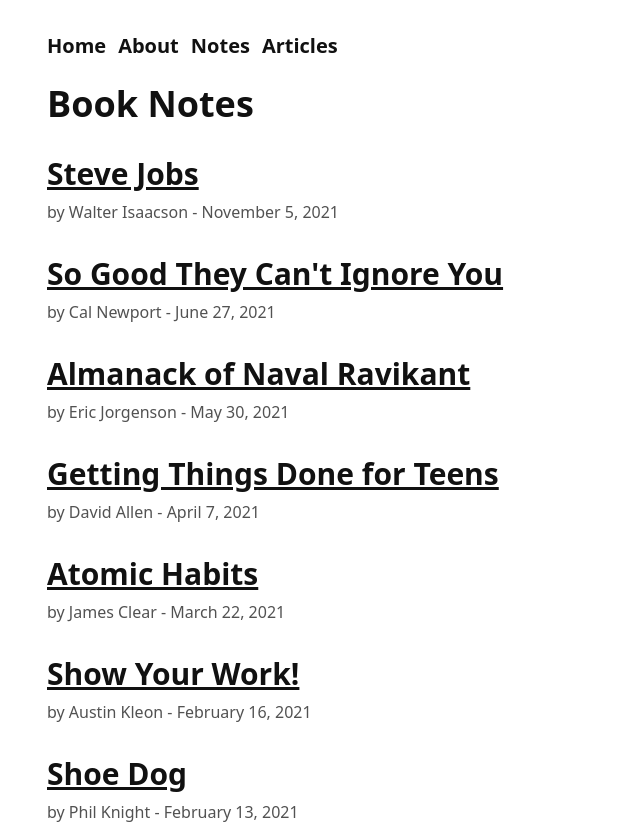
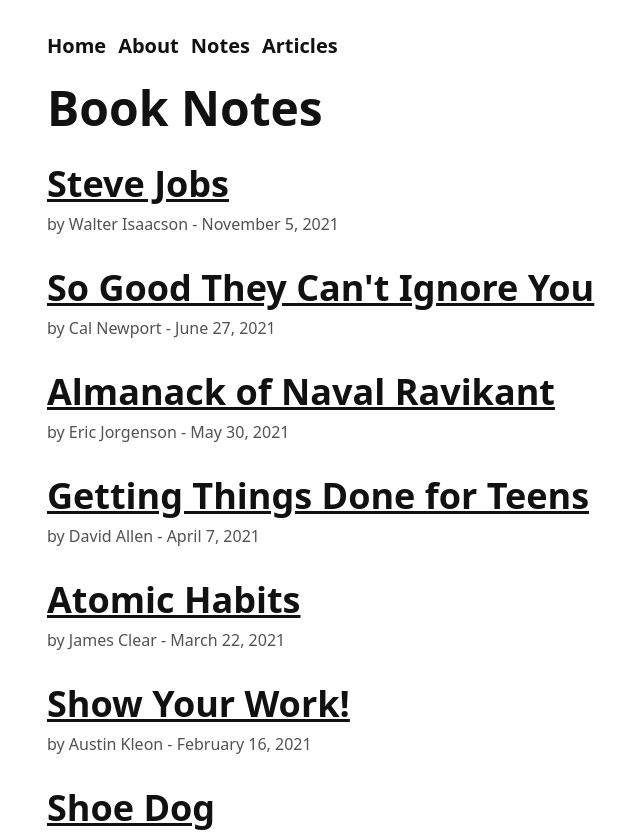
Before and after one commit to pzrsa/parsam.io, a Next.js app: page /notes in a window 1280 px wide. Shown: the top 832 px of the page, without its empty margins (281-921 px from the left). Built offline with nearby package versions, Linux system fonts and the light colour scheme.

Commit message:
update heading sizes

```diff
--- a/components/PageTitle.tsx
+++ b/components/PageTitle.tsx
@@ -3,7 +3,7 @@ interface PageTitleProps {
 }
 
 const PageTitle: React.FC<PageTitleProps> = ({ name }) => {
-  return <h1 className="text-4xl font-extrabold mb-8">{name}</h1>;
+  return <h1 className="text-4xl sm:text-5xl font-extrabold mb-8">{name}</h1>;
 };
 
 export default PageTitle;
--- a/components/Posts.tsx
+++ b/components/Posts.tsx
@@ -13,7 +13,7 @@ const Posts: React.FC<PostsProps> = ({ postType, itemsData }) => {
         {itemsData.map(({ slug, title, date, author }) => (
           <li className="mb-8" key={slug}>
             <Link href={`/${postType}/${slug}`}>
-              <a className="text-3xl font-bold underline hover:no-underline">
+              <a className="text-3xl sm:text-4xl font-bold underline hover:no-underline">
                 {title}
               </a>
             </Link>
--- a/pages/index.tsx
+++ b/pages/index.tsx
@@ -9,8 +9,10 @@ const Home: React.FC = () => {
         <title>Parsa Mesgarha - Programmer, lifelong learner.</title>
       </Head>
       <div className="gap-1 mb-3">
-        <h1 className="text-4xl font-extrabold">👋 Hi, I&apos;m Parsa.</h1>
-        <p className="text-lg font-semibold text-neutral-600 dark:text-neutral-400">
+        <h1 className="text-4xl font-extrabold sm:text-5xl">
+          👋 Hi, I&apos;m Parsa.
+        </h1>
+        <p className="text-sm sm:text-lg font-semibold text-neutral-600 dark:text-neutral-400">
           Software Development Apprentice at{" "}
           <span className="text-google-blue">G</span>
           <span className="text-google-red">o</span>
--- a/tailwind.config.js
+++ b/tailwind.config.js
@@ -36,9 +36,9 @@ module.exports = {
           },
         },
       }),
-    },
-    screens: {
-      fold: { max: "325px" },
+      screens: {
+        fold: { max: "325px" },
+      },
     },
   },
   plugins: [require("@tailwindcss/typography")],
```
